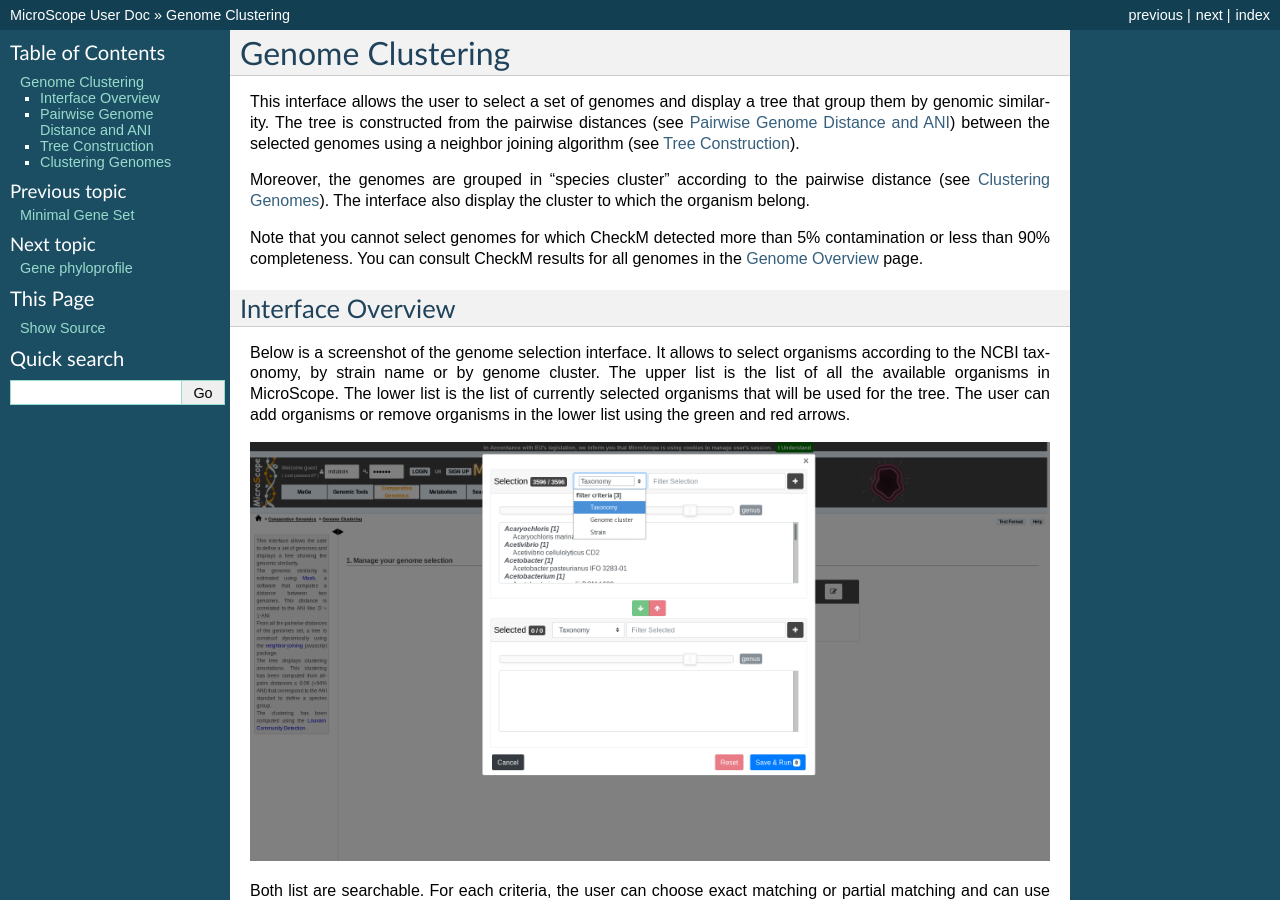
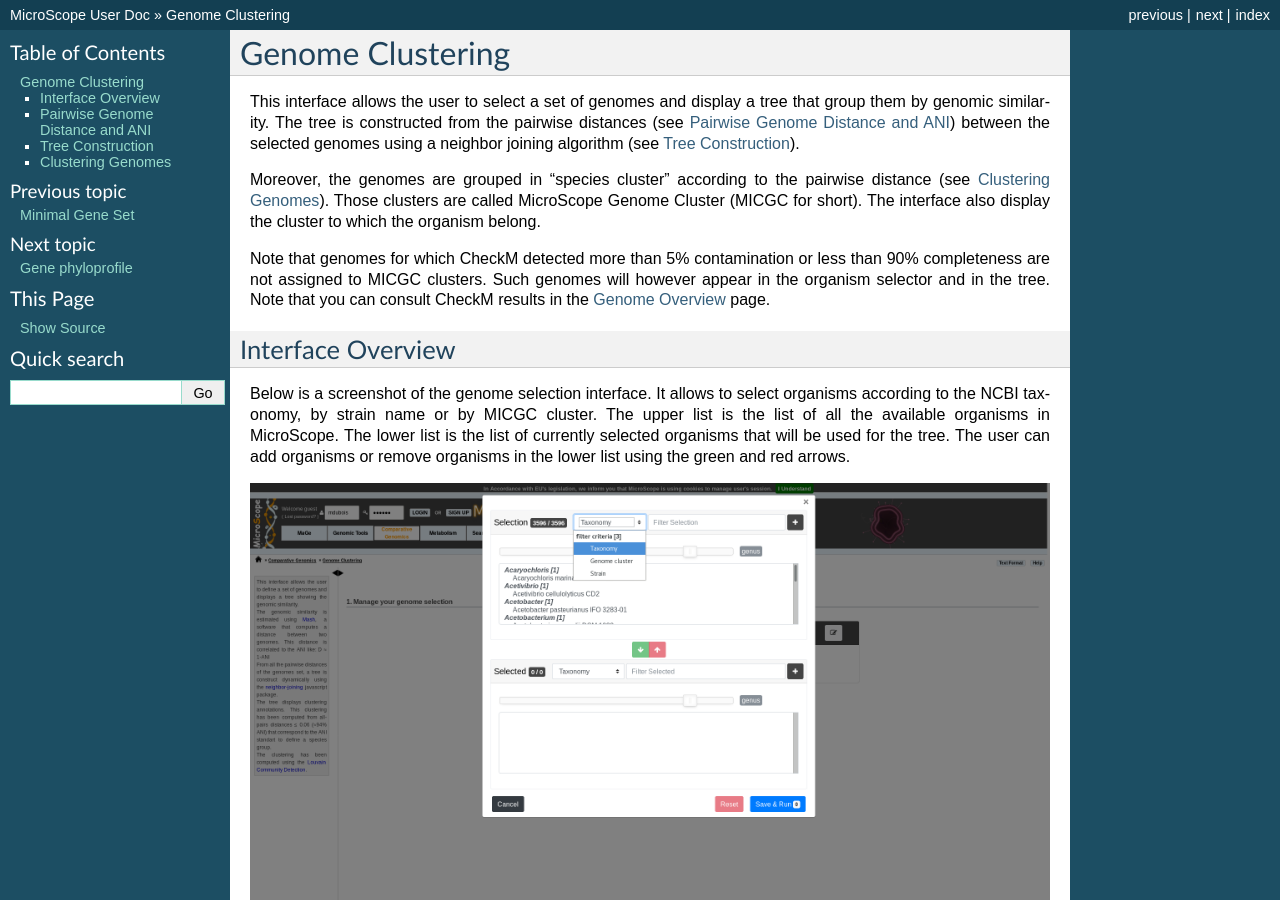
Before and after one commit to labgem/microscope-user-doc, a Sphinx documentation site: the page built from docs/content/compgenomics/genoclust.rst, in a window 1280 px wide and 900 px high. Built offline with Sphinx 7.4.7, drawn with Linux system fonts in a browser that asks for light colours; formulas are drawn with MathJax 3.

Commit message:
Clarify CheckM role.

```diff
--- a/docs/content/compgenomics/genoclust.rst
+++ b/docs/content/compgenomics/genoclust.rst
@@ -7,16 +7,18 @@ This interface allows the user to select a set of genomes and display a tree tha
 The tree is constructed from the pairwise distances (see `Pairwise Genome Distance and ANI`_) between the selected genomes using a neighbor joining algorithm (see `Tree Construction`_).
 
 Moreover, the genomes are grouped in "species cluster" according to the pairwise distance (see `Clustering Genomes`_).
+Those clusters are called MicroScope Genome Cluster (MICGC for short).
 The interface also display the cluster to which the organism belong.
 
-Note that you cannot select genomes for which CheckM detected more than 5% contamination or less than 90% completeness.
-You can consult CheckM results for all genomes in the :ref:`genome-overview` page.
+Note that genomes for which CheckM detected more than 5% contamination or less than 90% completeness are not assigned to MICGC clusters.
+Such genomes will however appear in the organism selector and in the tree.
+Note that you can consult CheckM results in the :ref:`genome-overview` page.
 
 Interface Overview
 ------------------
 
 Below is a screenshot of the genome selection interface.
-It allows to select organisms according to the NCBI taxonomy, by strain name or by genome cluster.
+It allows to select organisms according to the NCBI taxonomy, by strain name or by MICGC cluster.
 The upper list is the list of all the available organisms in MicroScope.
 The lower list is the list of currently selected organisms that will be used for the tree.
 The user can add organisms or remove organisms in the lower list using the green and red arrows.
```
